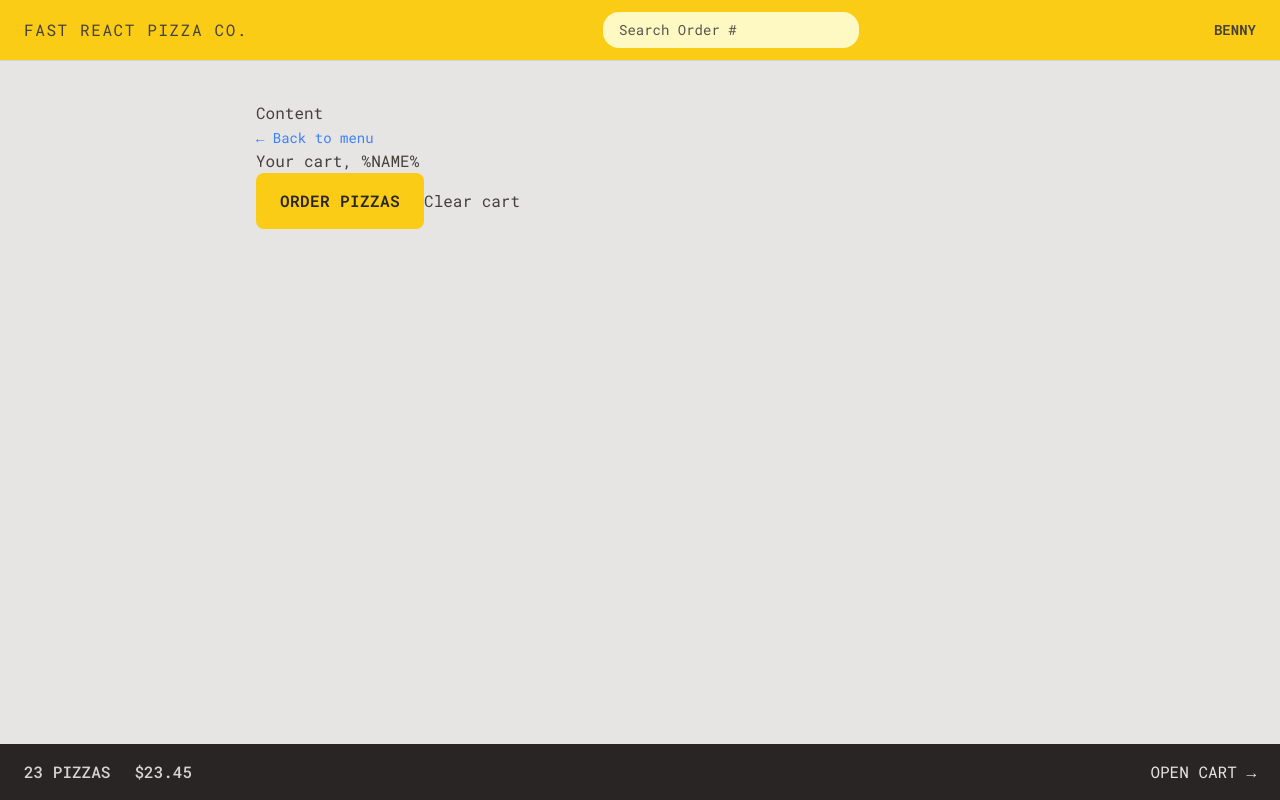
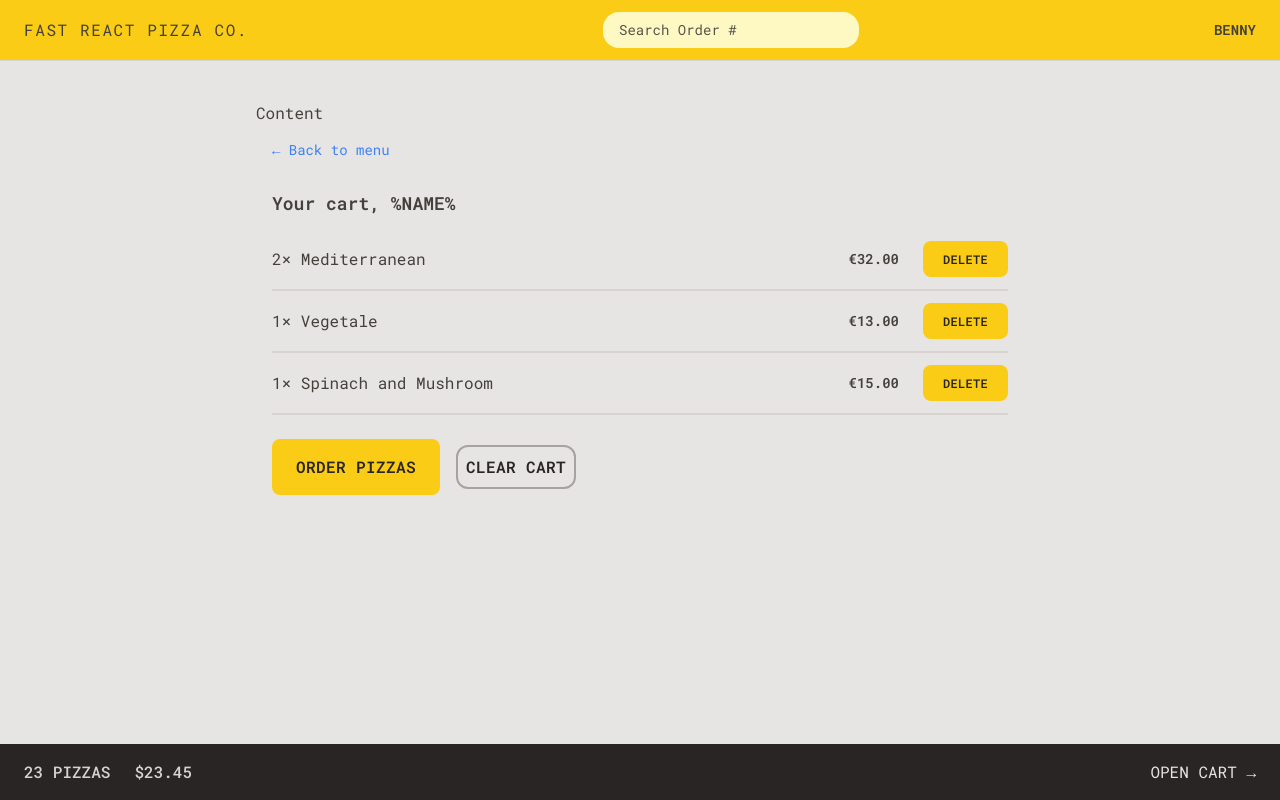
Before and after one commit to Nkusibeni23/Pizza-website, a React (Vite) app: page /cart in a window 1280 px wide. Built offline with nearby package versions, Linux system fonts and the light colour scheme.

Commit message:
Styling the Cart

```diff
--- a/src/features/cart/Cart.jsx
+++ b/src/features/cart/Cart.jsx
@@ -1,6 +1,8 @@
+/* eslint-disable react/jsx-key */
 import { Link } from 'react-router-dom';
 import LinkButton from '../../ui/LinkButton';
 import Button from '../../ui/Button';
+import CartItem from './CartItem';
 
 const fakeCart = [
   {
@@ -30,15 +32,24 @@ function Cart() {
   const cart = fakeCart;
 
   return (
-    <div>
+    <div className='py-3 px-4'>
       <LinkButton to="/menu" >&larr; Back to menu</LinkButton>
 
-      <h2>Your cart, %NAME%</h2>
+      <h2 className='mt-7 text-lg font-semibold'>Your cart, %NAME%</h2>
 
-      <div>
+      <ul className='divide-y-2 divide-stone-300 border-b-2 border-stone-300 mt-3'>
+        {cart.map((item) =>
+         (
+         <CartItem item={item} key={item.id}/>
+         )
+)}
+      </ul>
+
+      <div className='mt-6 space-x-4'>
         <Button to="/order/new" type="primary">Order pizzas</Button>
         {/* <Link ></Link> */}
-        <button>Clear cart</button>
+
+        <Button type="secondary">Clear cart</Button>
       </div>
     </div>
   );
--- a/src/features/cart/CartItem.jsx
+++ b/src/features/cart/CartItem.jsx
@@ -1,13 +1,19 @@
+/* eslint-disable react/prop-types */
+import Button from "../../ui/Button";
+import { formatCurrency } from "../../utils/helpers";
+
 function CartItem({ item }) {
   const { pizzaId, name, quantity, totalPrice } = item;
 
   return (
-    <li>
-      <p>
+    <li className="py-3 sm:flex sm:items-center sm:justify-between">
+      <p className="mb-1 sm:mb-0">
         {quantity}&times; {name}
       </p>
-      <div>
-        <p>{formatCurrency(totalPrice)}</p>
+      <div className="flex justify-between items-center sm:gap-6">
+        <p className="text-sm font-semibold">{formatCurrency(totalPrice)}</p>
+
+        <Button type="small">Delete</Button>
       </div>
     </li>
   );
--- a/src/ui/Button.jsx
+++ b/src/ui/Button.jsx
@@ -8,7 +8,8 @@ export default function Button({children, disabled, to, type}) {
 
 const styles = {
   primary: base + "px-4 py-3 md:px-6 md:py-4",
-  small: base + "py-2 md:px-5 md:py-2.5 text-xs"
+  small: base + "py-2 md:px-5 md:py-2.5 text-xs",
+  secondary: " border-2 border-stone-400 uppercase font-semibold rounded-xl text-stone-800 inline-block tracking-wide px-2 py-2 hover:bg-stone-300 transition-all duration-300 focus:ring focus:ring-stone-800 focus:ring-offset"
 }
 
 
```
